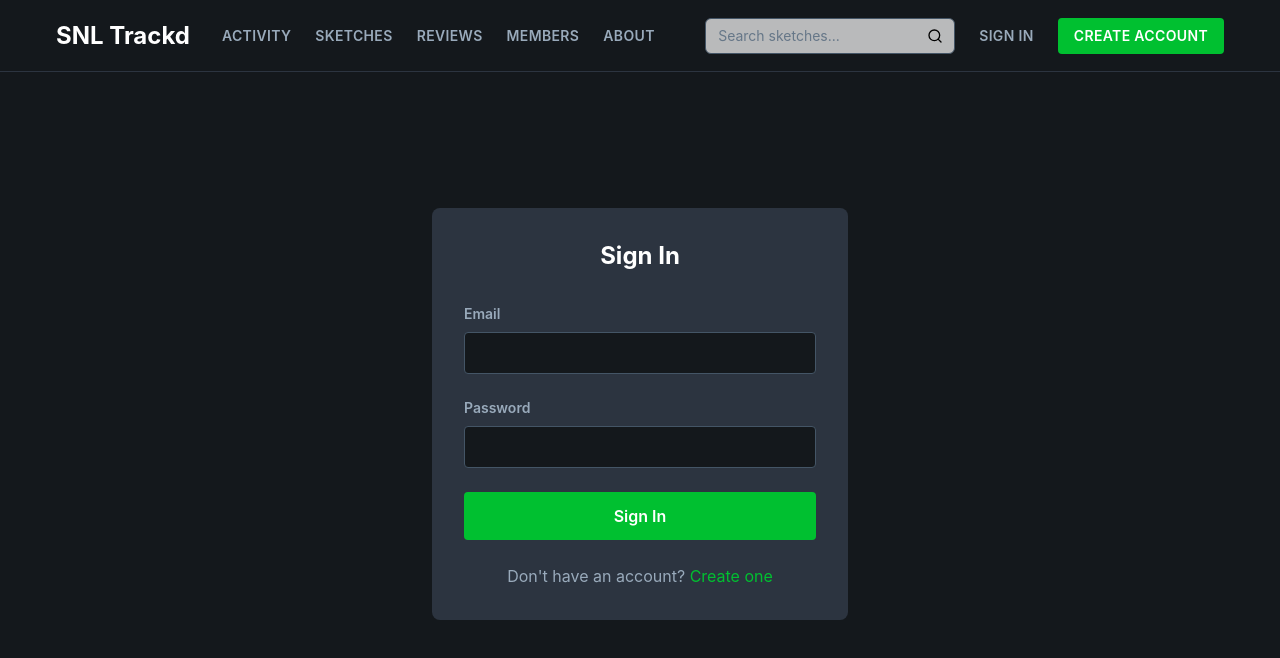
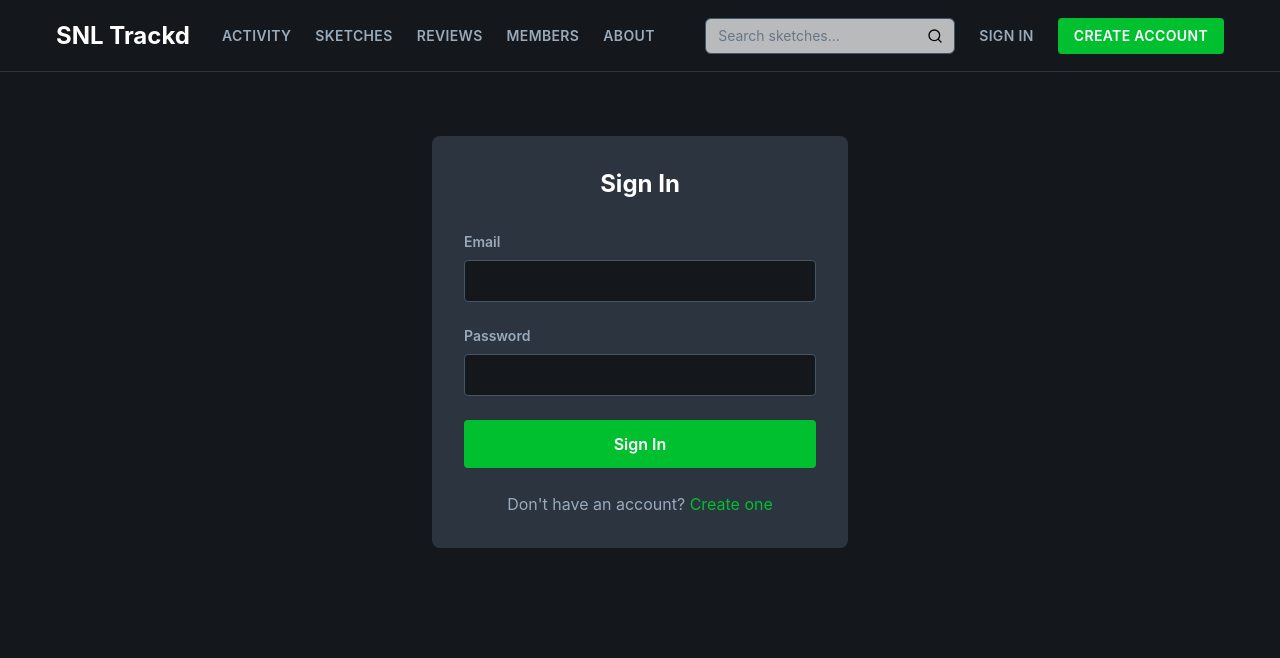
Before and after one commit to oejames/sntrackd, a React (Create React App) app in the folder frontend/: page /login in a window 1280 px wide. Shown: the top 658 px of the page. Built offline with nearby package versions, Linux system fonts and the light colour scheme.

Commit message:
Removed some padding (but retained on profile)

```diff
--- a/frontend/src/App.js
+++ b/frontend/src/App.js
@@ -1,4 +1,4 @@
-import React from 'react';
+import React, {useEffect} from 'react';
 import { BrowserRouter as Router, Routes, Route, useLocation } from 'react-router-dom';
 import Navbar from './components/NavBar';
 import Home from './pages/Home';
@@ -20,8 +20,13 @@
   const location = useLocation();
   const isSketchPage = location.pathname.includes('/sketch/');
 
+  useEffect(() => {
+    window.scrollTo(0, 0);
+  }, [location.pathname]);
+
+
   return (
-    <div className={`min-h-screen bg-[#14181c] ${!isSketchPage ? 'pt-[72px]' : ''}`}>
+    <div className={`min-h-screen bg-[#14181c]`}>
       <Navbar />
 
       <Routes>
--- a/frontend/src/pages/Profile.js
+++ b/frontend/src/pages/Profile.js
@@ -546,7 +546,7 @@
   if (loading) return <div className="min-h-screen bg-[#14181c] flex items-center justify-center text-[#9ab]">Loading...</div>;
 
   return (
-    <div className="min-h-screen bg-[#14181c]">
+    <div className="min-h-screen bg-[#14181c] pt-[72px] ">
       {/* Profile Header */}
       {/* <div className="bg-[#2c3440]">
         <div className="max-w-[1200px] mx-auto px-4 py-12">
--- a/frontend/src/pages/SketchDetail.js
+++ b/frontend/src/pages/SketchDetail.js
@@ -108,7 +108,7 @@
 
 
   return (
-    <div className="min-h-screen bg-[#14181c] pt-[72px]">
+    <div className="min-h-screen bg-[#14181c] ">
       <div className="w-full bg-[#2c3440] py-8">
         <div className="max-w-4xl mx-auto px-4">
           <div className="aspect-video mb-6">
```
